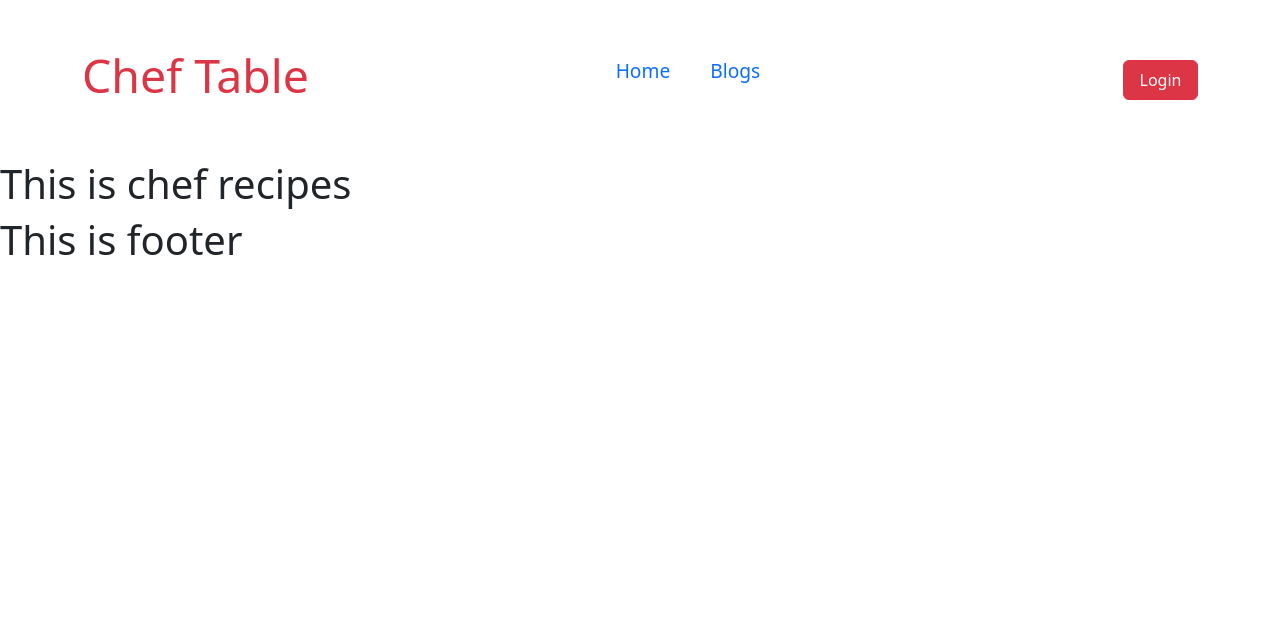
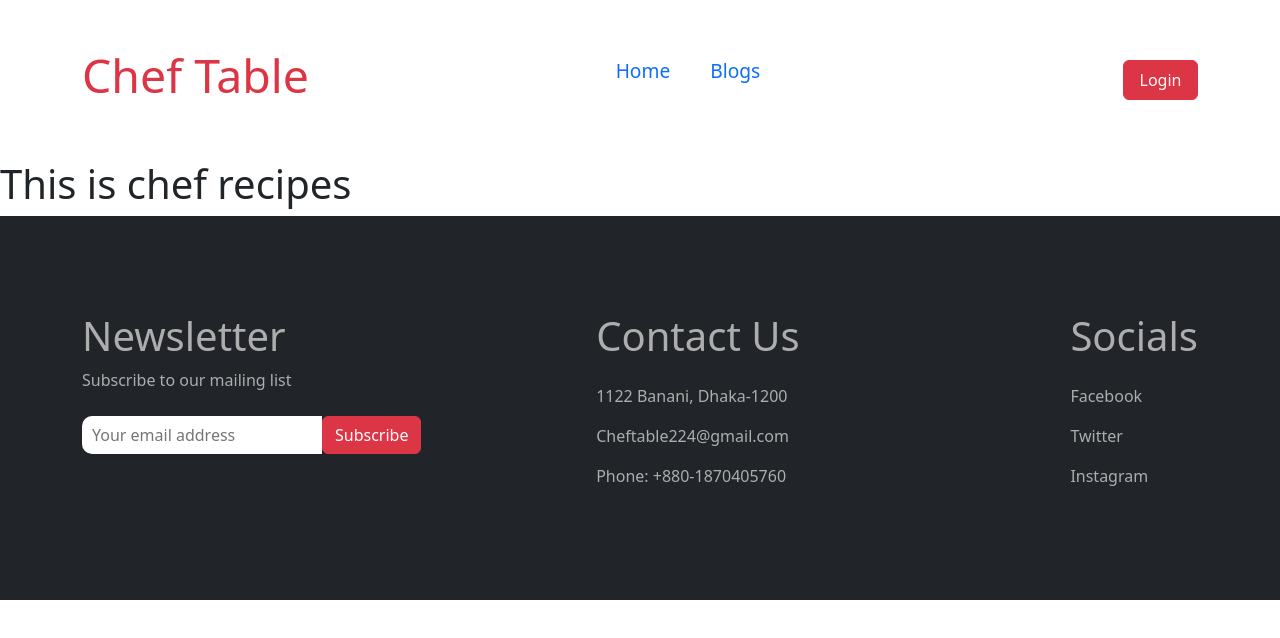
Before and after one commit to Arup43/chef-table-client, a React (Vite) app: page /chef-recipes/1 in a window 1280 px wide. Shown: the top 638 px of the page. Built offline with nearby package versions, Linux system fonts and the light colour scheme; no server answers.

Commit message:
Footer done

```diff
--- a/src/components/Chef/Chef.jsx
+++ b/src/components/Chef/Chef.jsx
@@ -6,7 +6,7 @@ import { Link } from "react-router-dom";
 
 const Chef = ({ chef }) => {
   return (
-    <Card style={{ width: "18rem" }}>
+    <Card style={{ width: "100%" }}>
       <Card.Img variant="top" src={chef.image} />
       <Card.Body>
         <Card.Title className="chef-name mb-4">{chef.name}</Card.Title>
--- a/src/components/Footer/Footer.css
+++ b/src/components/Footer/Footer.css
@@ -0,0 +1,16 @@
+.footer h1,p {
+    color: rgb(173, 173, 173);
+}
+.subscribe {
+    width: 240px;
+    height: 38px;
+    border-radius: 10px 0 0 10px;
+    border: none;
+    padding: 10px;
+    outline: none;
+}
+
+.socials p:hover {
+    color: rgb(255, 0, 0);
+    cursor: pointer;
+}
--- a/src/components/Footer/Footer.jsx
+++ b/src/components/Footer/Footer.jsx
@@ -1,11 +1,40 @@
-import './Footer.css'
+import "./Footer.css";
 
 const Footer = () => {
-    return (
+  return (
+    <div className="bg-dark text-light footer py-5">
+      <div className="container py-5 d-flex justify-content-between">
         <div>
-            <h1>This is footer</h1>
+          <h1>Newsletter</h1>
+          <p>Subscribe to our mailing list</p>
+          <div className="d-flex align-items-center mt-4">
+            <input
+              className="subscribe"
+              type="email"
+              placeholder="Your email address"
+            ></input>
+            <button className="btn btn-danger sub-btn">Subscribe</button>
+          </div>
         </div>
-    );
+
+        <div>
+          <h1 className="mb-4 me-5 pe-5">Contact Us</h1>
+          <p>1122 Banani, Dhaka-1200 </p>
+          <p>Cheftable224@gmail.com</p>
+          <p>Phone: +880-1870405760</p>
+        </div>
+
+        <div>
+          <h1 className="mb-4">Socials</h1>
+          <div className="socials">
+            <p>Facebook</p>
+            <p>Twitter</p>
+            <p>Instagram</p>
+          </div>
+        </div>
+      </div>
+    </div>
+  );
 };
 
 export default Footer;
```
